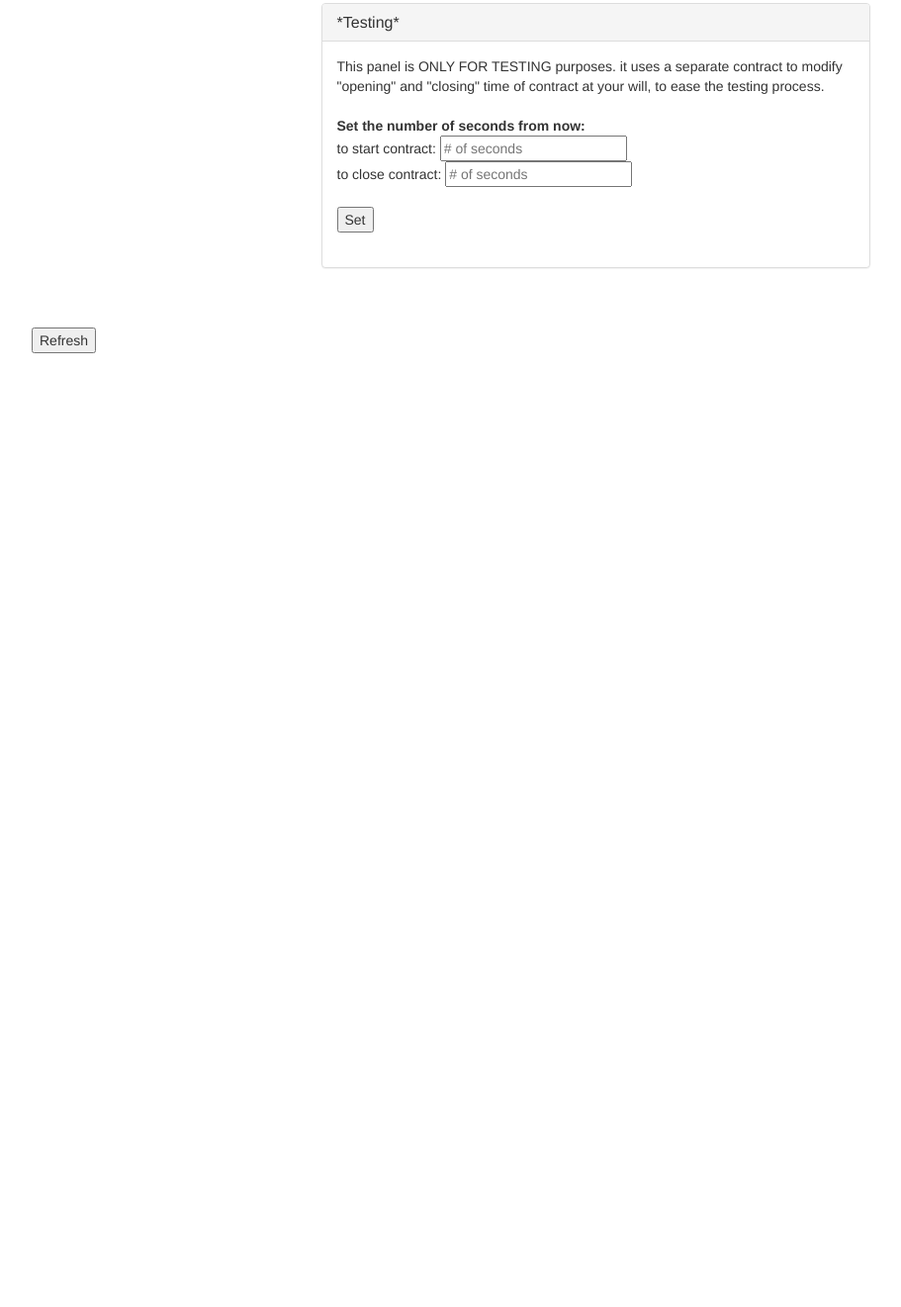
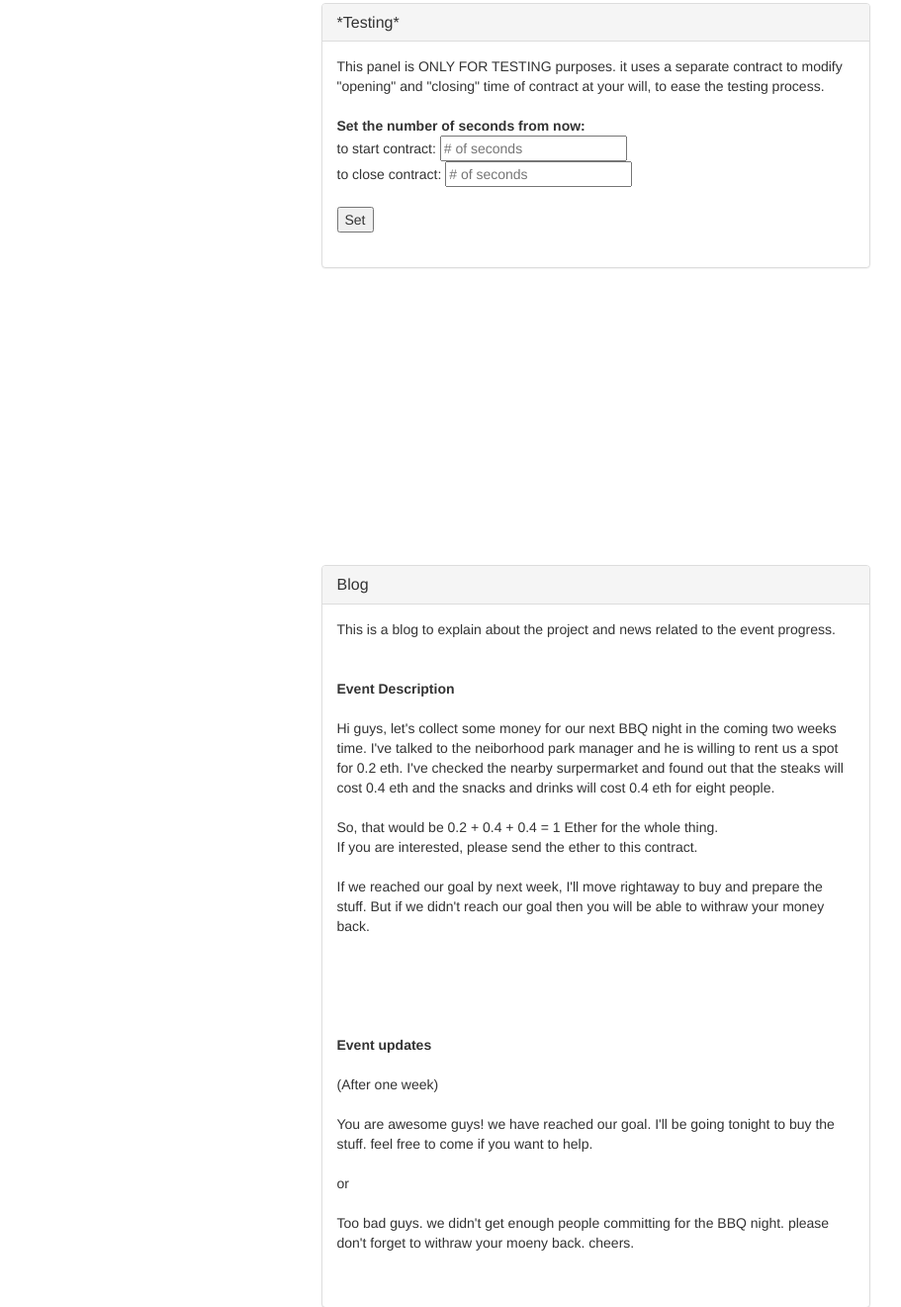
Before and after one commit to RockmanR/EventCrowd3, a plain HTML site: page src/index.html in a window 1280 px wide. Shown: the part 1619-2940 px from the top of the page at 99% size, without its empty margins (38-949 px from the left). Before the commit the page ends 2016 px from the top, so only its background shows below. Drawn offline with nearby package versions, Linux system fonts and the light colour scheme; a script that the page names is missing.

Commit message:
ReadMe and index are updated

```diff
--- a/src/index.html
+++ b/src/index.html
@@ -160,7 +160,7 @@
 
 
             <div class="panel-heading">
-              <h3 class="panel-title">Owner's Panel</h3>
+              <h3 class="panel-title">Event Organizer's Panel</h3>
             </div>
 
             <div class="panel-body">
@@ -220,6 +220,81 @@
         </div>
       </div>
 
+      <br/>
+      <br/>
+      <br/>
+      <br/>
+      <br/>
+      <br/>
+      <br/>
+      <br/>
+      <br/>
+      <br/>
+      <br/>
+      <br/>
+
+
+      <div id="Bloging Panel" class="row">
+        <div class="col-sm-6 col-sm-push-3 col-md-40 col-md-push-40">
+          <div class="panel panel-default">
+
+
+            <div class="panel-heading">
+              <h3 class="panel-title">Blog</h3>
+            </div>
+
+            <div class="panel-body">
+              This is a blog to explain about the project and news related to the event progress.
+              <br/>
+              <br/>
+              <br/>
+
+              <strong>Event Description</strong>
+              <br/>
+              <br/>
+              Hi guys,
+              let's collect some money for our next BBQ night in the coming two weeks time.
+              I've talked to the neiborhood park manager and he is willing to rent us a spot for 0.2 eth.
+              I've checked the nearby surpermarket and found out that the steaks will cost 0.4 eth and the snacks and drinks will cost 0.4 eth for eight people.
+              <br/>
+              <br/>
+              So, that would be 0.2 + 0.4 + 0.4 = 1 Ether for the whole thing.
+              <br/>
+              If you are interested, please send the ether to this contract.
+              <br/>
+              <br/>
+              If we reached our goal by next week, I'll move rightaway to buy and prepare the stuff. But if we didn't reach our goal then you will be able to withraw your money back.
+              <br/>
+              <br/>
+              <br/>
+              <br/>
+              <br/>
+              <br/>
+              <strong>Event updates</strong>
+              <br/>
+              <br/>
+              (After one week)
+              <br/>
+              <br/>
+              You are awesome guys! we have reached our goal. I'll be going tonight to buy the stuff. feel free to come if you want to help.
+              <br/>
+              <br/>
+              or
+              <br/>
+              <br/>
+              Too bad guys. we didn't get enough people committing for the BBQ night. please don't forget to withraw your moeny back. cheers.
+              <br/>
+              <br/>
+              <br/>
+
+
+            </div>
+
+          </div>
+          <br/><br/>
+        </div>
+      </div>
+
 
 
       <button class="" id="idRefresh" type="button">Refresh</button>
```
Also changed, not shown: README.md.
